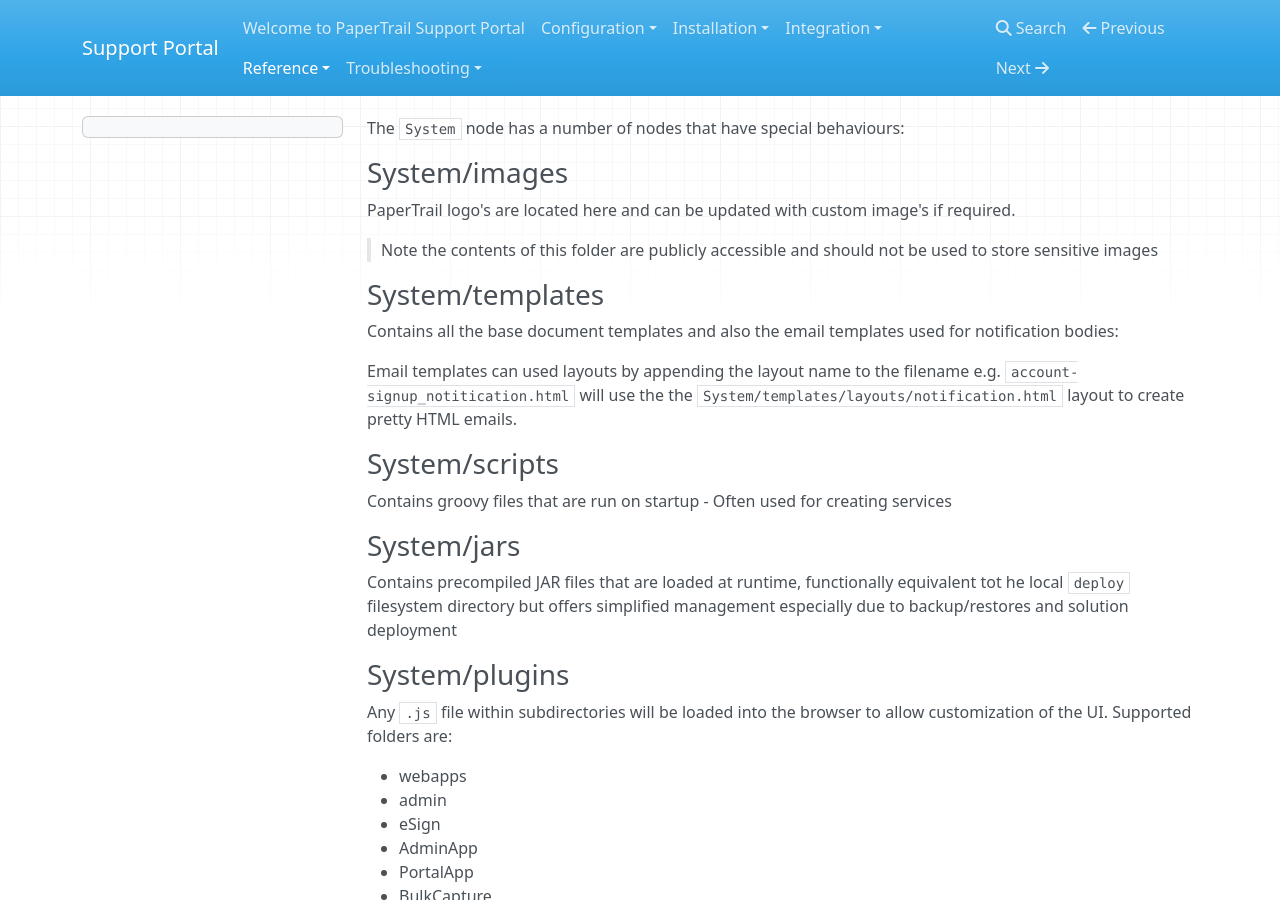
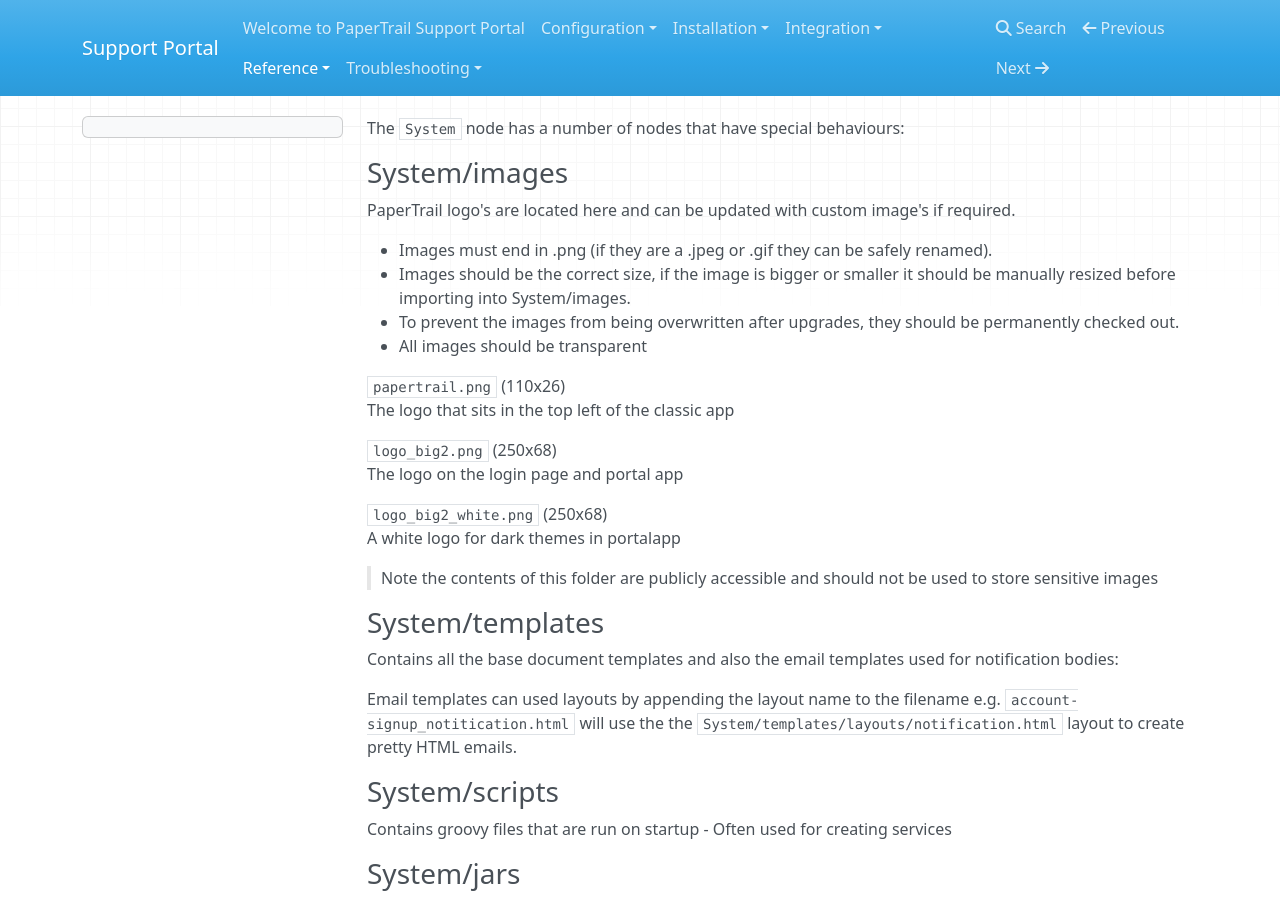
Before and after one commit to ryanegis/support-portal, an MkDocs documentation site: the page built from docs/Reference/System-Nodes.md, in a window 1280 px wide and 900 px high. Built offline with MkDocs 1.6.1, drawn with Linux system fonts in a browser that asks for light colours; nearby versions of some CDN libraries; old or Windows-style settings are respelled for this version of MkDocs.

Commit message:
Update System-Nodes.md

```diff
--- a/docs/Reference/System-Nodes.md
+++ b/docs/Reference/System-Nodes.md
@@ -3,6 +3,21 @@ The `System` node has a number of nodes that have special behaviours:
 ### System/images
 
 PaperTrail logo's are located here and can be updated with custom image's if required.
+
+* Images must end in .png (if they are a .jpeg or .gif they can be safely renamed).
+* Images should be the correct size, if the image is bigger or smaller it should be manually resized before importing into System/images.
+* To prevent the images from being overwritten after upgrades, they should be permanently checked out.
+* All images should be transparent
+
+
+`papertrail.png` (110x26)
+The logo that sits in the top left of the classic app
+
+`logo_big2.png` (250x68)
+The logo on the login page and portal app
+
+`logo_big2_white.png` (250x68)
+A white logo for dark themes in portalapp
 
 > Note the contents of this folder are publicly accessible and should not be used to store sensitive images
 
```
